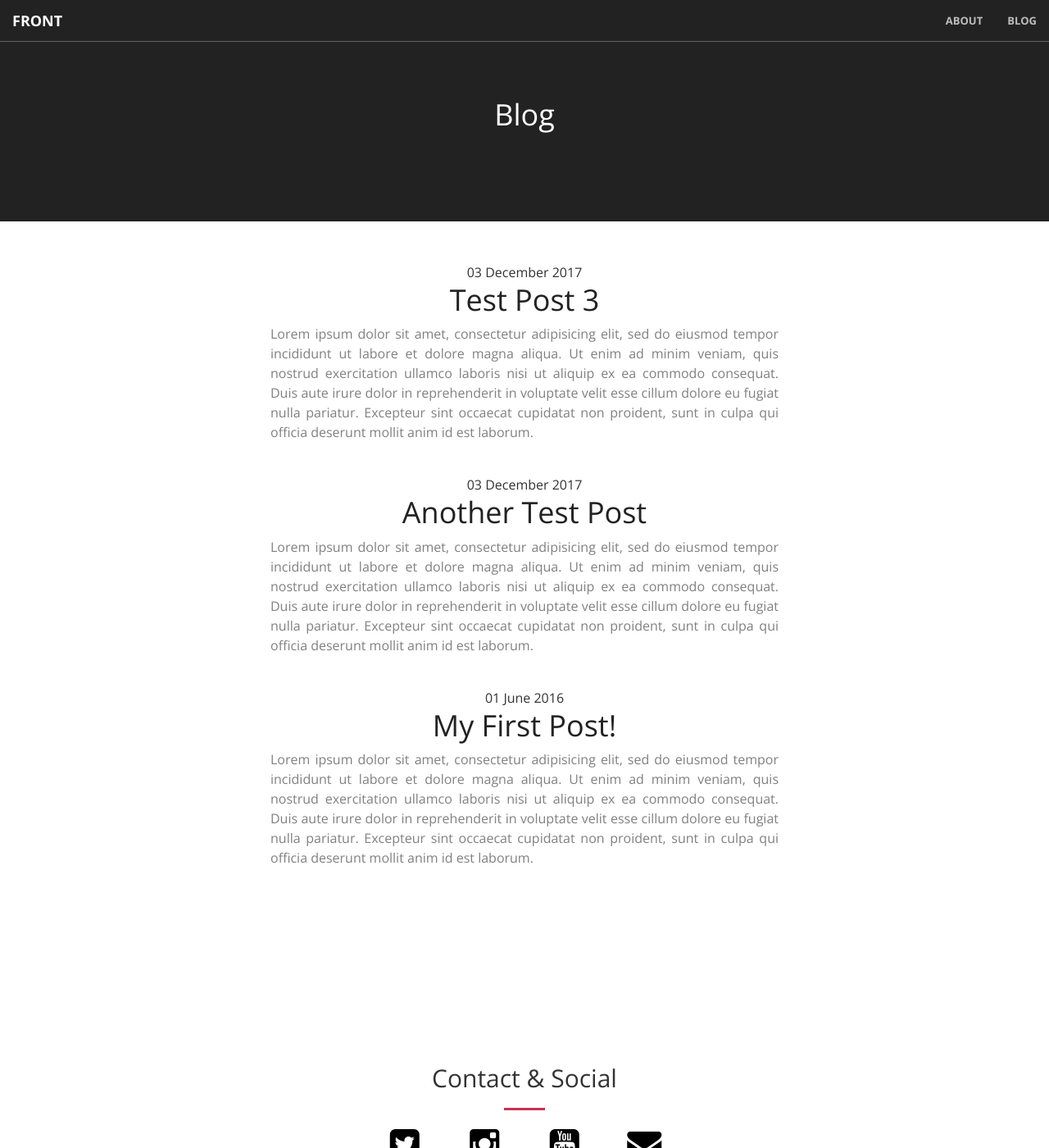
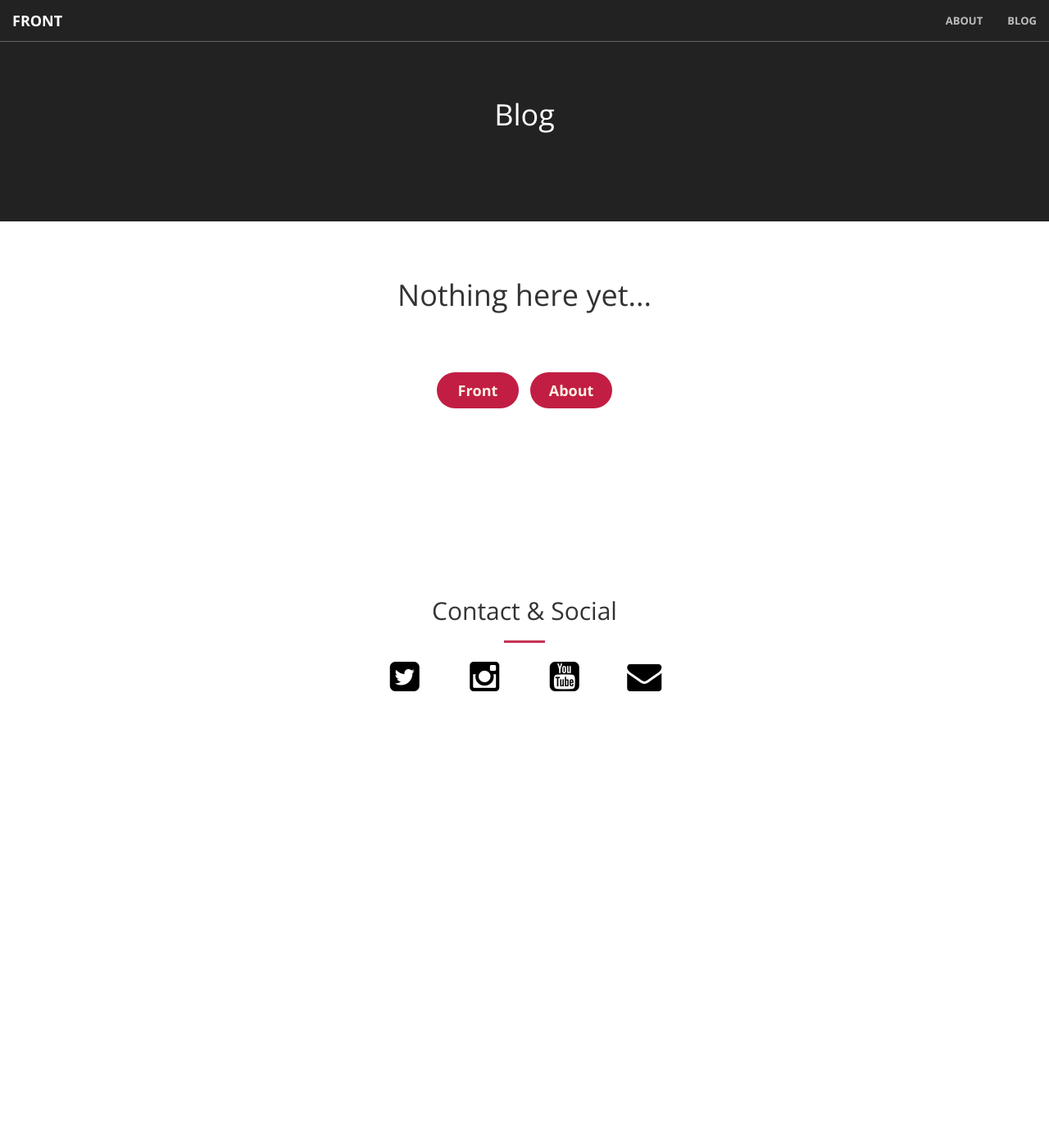
Before and after one commit to jtsmith24/jtsmith24.github.io, a Jekyll site: the page built from blog.html, in a window 1280 px wide and 1400 px high. Shown: the whole window at 82% size. Built offline with Jekyll 4.4.1, drawn with Linux system fonts in a browser that asks for light colours.

Commit message:
Deleted test posts. Modified blog main page spacing and other formatting issues. Other small touchups to site

```diff
--- a/_posts/2016-06-01-my-first-post.md
+++ /dev/null
@@ -1,18 +0,0 @@
----
-layout: post
-title: My First Post!
-excerpt: "Lorem ipsum dolor sit amet, consectetur adipisicing elit, sed do eiusmod
-tempor incididunt ut labore et dolore magna aliqua. Ut enim ad minim veniam,
-quis nostrud exercitation ullamco laboris nisi ut aliquip ex ea commodo
-consequat. Duis aute irure dolor in reprehenderit in voluptate velit esse
-cillum dolore eu fugiat nulla pariatur. Excepteur sint occaecat cupidatat non
-proident, sunt in culpa qui officia deserunt mollit anim id est laborum."
----
-You'll find this post in your `_posts` directory. Go ahead and edit it and re-build
-the site to see your changes. You can rebuild the site in many different ways, but
-the most common way is to run `jekyll serve`, which launches a web server and
-auto-regenerates your site when a file is updated.
-
-To add new posts, simply add a file in the `_posts` directory that follows the
-convention `YYYY-MM-DD-name-of-post.ext` and includes the necessary front matter.
-Take a look at the source for this post to get an idea about how it works.
--- a/_posts/2017-12-03-another-test-post.md
+++ /dev/null
@@ -1,18 +0,0 @@
----
-layout: post
-title: Another Test Post
-excerpt: "Lorem ipsum dolor sit amet, consectetur adipisicing elit, sed do eiusmod
-tempor incididunt ut labore et dolore magna aliqua. Ut enim ad minim veniam,
-quis nostrud exercitation ullamco laboris nisi ut aliquip ex ea commodo
-consequat. Duis aute irure dolor in reprehenderit in voluptate velit esse
-cillum dolore eu fugiat nulla pariatur. Excepteur sint occaecat cupidatat non
-proident, sunt in culpa qui officia deserunt mollit anim id est laborum."
----
-You'll find this post in your `_posts` directory. Go ahead and edit it and re-build
-the site to see your changes. You can rebuild the site in many different ways, but
-the most common way is to run `jekyll serve`, which launches a web server and
-auto-regenerates your site when a file is updated.
-
-To add new posts, simply add a file in the `_posts` directory that follows the
-convention `YYYY-MM-DD-name-of-post.ext` and includes the necessary front matter.
-Take a look at the source for this post to get an idea about how it works.
--- a/_posts/2017-12-03-test-post-3.md
+++ /dev/null
@@ -1,18 +0,0 @@
----
-layout: post
-title: Test Post 3
-excerpt: "Lorem ipsum dolor sit amet, consectetur adipisicing elit, sed do eiusmod
-tempor incididunt ut labore et dolore magna aliqua. Ut enim ad minim veniam,
-quis nostrud exercitation ullamco laboris nisi ut aliquip ex ea commodo
-consequat. Duis aute irure dolor in reprehenderit in voluptate velit esse
-cillum dolore eu fugiat nulla pariatur. Excepteur sint occaecat cupidatat non
-proident, sunt in culpa qui officia deserunt mollit anim id est laborum."
----
-You'll find this post in your `_posts` directory. Go ahead and edit it and re-build
-the site to see your changes. You can rebuild the site in many different ways, but
-the most common way is to run `jekyll serve`, which launches a web server and
-auto-regenerates your site when a file is updated.
-
-To add new posts, simply add a file in the `_posts` directory that follows the
-convention `YYYY-MM-DD-name-of-post.ext` and includes the necessary front matter.
-Take a look at the source for this post to get an idea about how it works.
--- a/blog.html
+++ b/blog.html
@@ -6,6 +6,15 @@ title: Blog
 	<div class="container postlist">
 		<div class="row">
 			<div class="text-center">
+				{% if site.posts == empty %}
+				<h1 style="margin-bottom: 75px;">Nothing here yet...</h1>
+				<div class="row info-row">
+						<div class="col-sm-6 col-sm-offset-3">
+							<a href="index.html" class="btn btn-primary btn-lg">Front</a>
+							<a href="about.html" class="btn btn-primary btn-lg">About</a>
+						</div>
+				</div>
+				{% else %}
 				<ul style="list-style-position: inside" class="postlist">
 					{% for post in site.posts %}
 					<div class="post">
@@ -14,9 +23,11 @@ title: Blog
 						<h1><a href="{{ post.url }}" class="post">{{ post.title }}</a></h1>
 						{% if post.excerpt %} <p class="subheading">{{ post.excerpt | remove: '\[ ... \]' | remove: '\( ... \)' | markdownify | strip_html | strip_newlines | escape_once }}</p>{% endif %}
 						</li>
+						<hr class="post">
 					</div>
 					{% endfor %}
 				</ul>
+				{% endif %}
 			</div>
 		</div>
 	</div>
--- a/css/creative.css
+++ b/css/creative.css
@@ -405,25 +405,7 @@ fieldset[disabled] .btn-default.active {
     background-color: #222;
 }
 
-.btn-primary {
-    border-color: #C73254;
-    color: #fff;
-    background-color: #C21E43;
-    -webkit-transition: all .35s;
-    -moz-transition: all .35s;
-    transition: all .35s;
-}
 
-.btn-primary:hover,
-.btn-primary:focus,
-.btn-primary.focus,
-.btn-primary:active,
-.btn-primary.active,
-.open > .dropdown-toggle.btn-primary {
-    border-color: #8A95FE;
-    color: #fff;
-    background-color: #8A95FE;
-}
 
 .btn-primary:active,
 .btn-primary.active,
--- a/css/custom.css
+++ b/css/custom.css
@@ -20,12 +20,6 @@
   padding: 10px;
 }
 
-.default
-a:hover,
-a:focus {
-    color: #787878;
-}
-
 .btn-lg {
     width: 100px;
     font-size: 18px;
@@ -33,6 +27,22 @@ a:focus {
     margin-left: 5px;
     margin-right: 5px;
     color: #FEF1E3;
+}
+
+.btn-primary {
+    background-color: #C21E43;
+    -webkit-transition: all .35s;
+    -moz-transition: all .35s;
+    transition: all .35s;
+}
+
+.btn-primary:hover,
+.btn-primary:focus,
+.btn-primary.focus,
+.btn-primary:active,
+.btn-primary.active,
+.open > .dropdown-toggle.btn-primary {
+    background-color: #8A95FE;
 }
 
 .info-row {
@@ -54,7 +64,8 @@ a.post:visited {
 }
 a.post:hover,
 a.post:focus {
-    color: #eb3812;
+    color: #C21E43;
+    text-decoration: none;
 }
 
 .post p {
@@ -68,9 +79,10 @@ a.post:focus {
 }
 
 hr.post {
-    max-width: 50px;
-    border-color: #222;
-    border-width: 3px;
+    max-width: none;
+    border-width: 1px;
+    margin-top: 75px;
+    margin-bottom: 75px;
 }
 
 ul.postlist {
@@ -80,7 +92,7 @@ ul.postlist {
 }
 
 .post li {
-  margin-bottom: 40px;
+  margin-bottom: 75px;
 }
 
 .post.post-list-item-container{
```
Also changed, not shown: _resume/00_letterlogic.md (+1 -1 lines), _resume/03_technologies.md (+1 -1 lines), portfolio.html (deleted, +0 -27 lines), services.html (deleted, +0 -46 lines).
